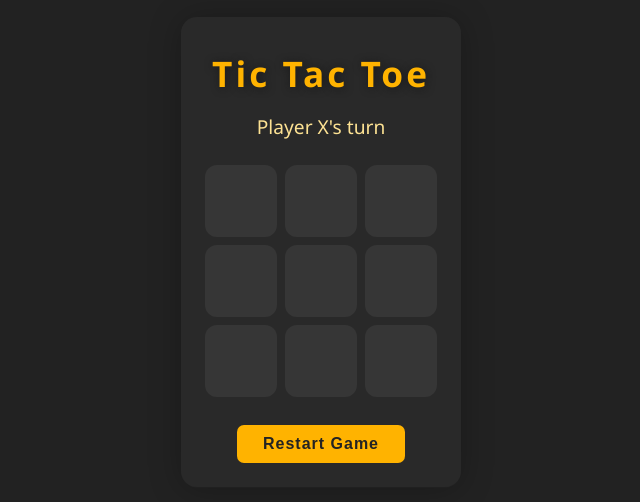
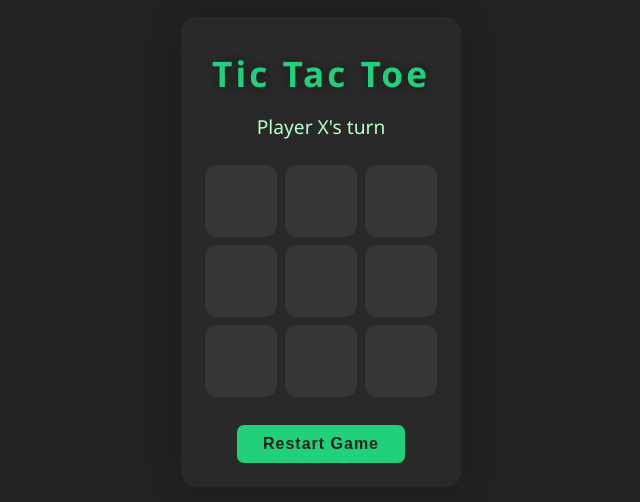
Before and after one commit to 23f3004255/task-tick_tak_toe, a plain HTML site: page index.html in a window 1280 px wide. Shown: the part 148-650 px from the top of the page, without its empty margins (319-959 px from the left). Drawn offline with Linux system fonts and the light colour scheme.

Commit message:
Round 2 commit

```diff
--- a/style.css
+++ b/style.css
@@ -25,7 +25,7 @@ h1 {
   font-size: 2.2rem;
   font-weight: 600;
   letter-spacing: 3px;
-  color: #ffb300;
+  color: #21d07a;
   text-shadow: 1px 1px 8px #111a;
 }
 
@@ -48,7 +48,7 @@ h1 {
   border-radius: 12px;
   font-size: 2.5rem;
   font-weight: bold;
-  color: #ffc700;
+  color: #21d07a;
   cursor: pointer;
   user-select: none;
   transition: background 0.15s;
@@ -76,11 +76,11 @@ h1 {
   font-size: 1.2rem;
   margin-bottom: 10px;
   min-height: 28px;
-  color: #fde293;
+  color: #b7ffcb;
 }
 
 button#restart-btn {
-  background: #ffb300;
+  background: #21d07a;
   border: none;
   color: #232323;
   padding: 10px 26px;
@@ -93,5 +93,5 @@ button#restart-btn {
   letter-spacing: 1px;
 }
 button#restart-btn:hover {
-  background: #ffc92e;
+  background: #1ba666;
 }
```
